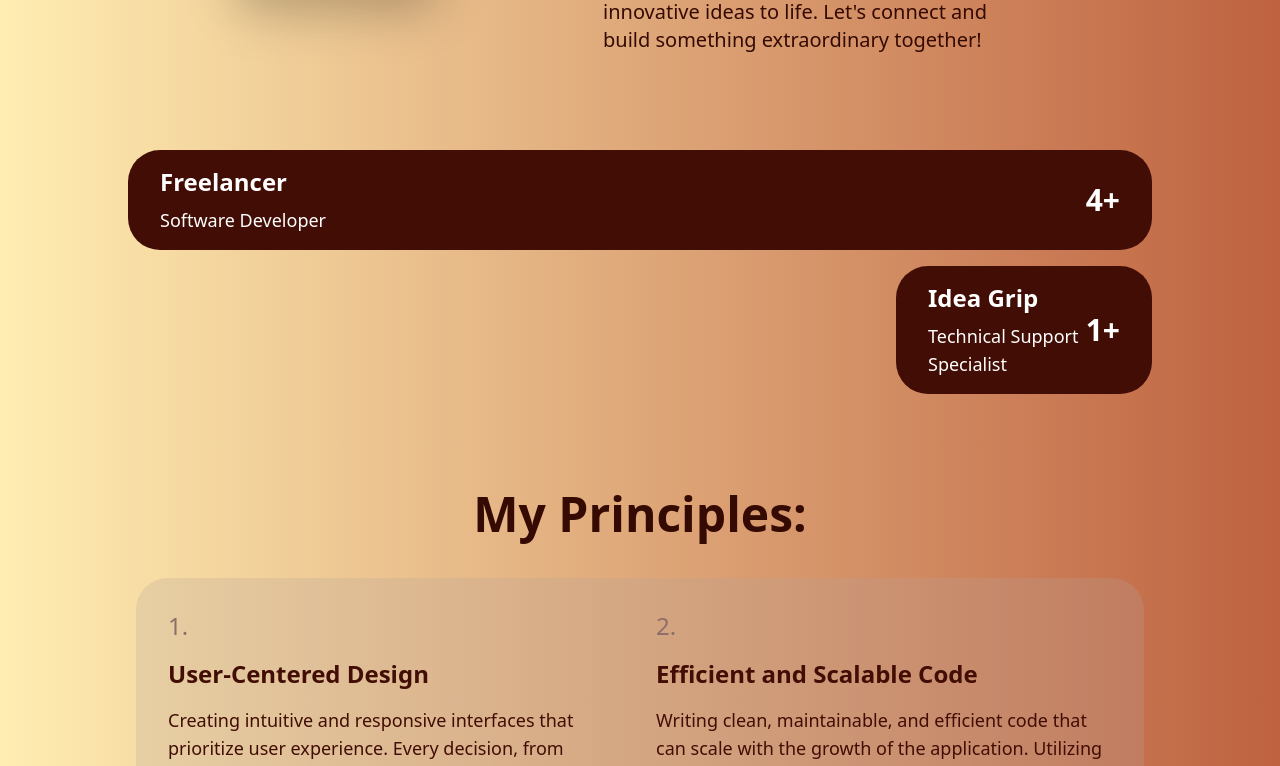
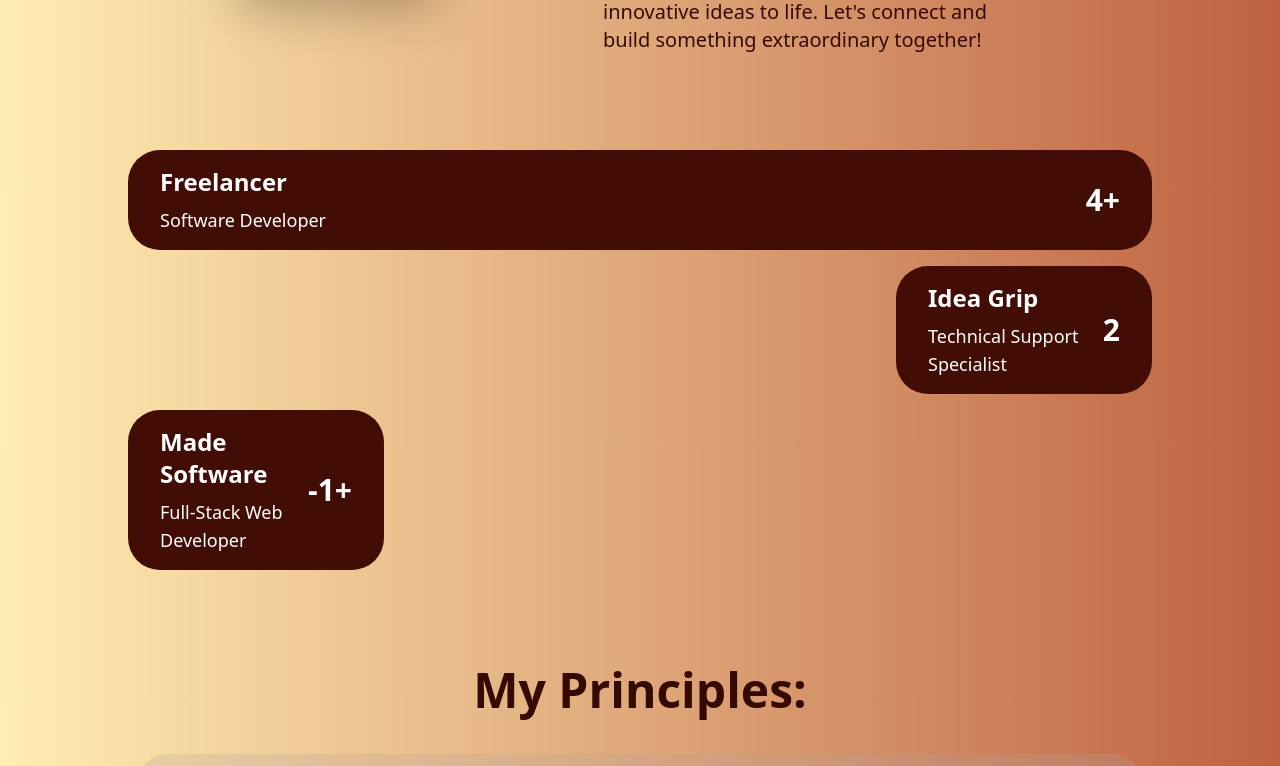
Before and after one commit to Ale-1508/portfolio, a Next.js app: page /about in a window 1280 px wide. Shown: the part 574-1340 px from the top of the page. Built offline with nearby package versions, Linux system fonts and the light colour scheme.

Commit message:
ADD new experience

```diff
--- a/src/app/experience/data/experiences.ts
+++ b/src/app/experience/data/experiences.ts
@@ -1,6 +1,6 @@
 export interface ExperiencePeriod {
-  start:Date
-  end?:Date // if date is null it means the experience is onGoing
+  start: Date
+  end?: Date // if date is null it means the experience is onGoing
 }
 
 export interface WorkExperiences {
@@ -25,7 +25,7 @@ export const workExperiences: WorkExperiences[] = [
     innovative and high-quality solutions.
     `,
     period: {
-      start:new Date(2020, 8, 1)
+      start: new Date(2020, 8, 1)
     },
     achievements: [
       `Developed a comprehensive dashboard application using Python to manage over 1,000
@@ -50,7 +50,8 @@ export const workExperiences: WorkExperiences[] = [
     ensuring a smooth and efficient user experience.
     `,
     period: {
-      start:new Date(2023, 6, 1)
+      start: new Date(2023, 6, 1),
+      end: new Date(2025, 1, 2)
     },
     achievements: [
       `Optimized software download process, achieving a 62.5% reduction in time by
@@ -67,4 +68,31 @@ export const workExperiences: WorkExperiences[] = [
       software-related issues for over 100 customers ensuring optimal user satisfaction.`,
     ]
   },
+  {
+    id: 3,
+    company: "Made Software",
+    role: "Full-Stack Web Developer",
+    description: `
+    The company provides a comprehensive web application solution specifically designed for glassworking companies,
+    streamlining essential processes such as order management, production planning, and invoicing.
+    The software is meticulously crafted to enhance operational efficiency and optimize workflow within the glassworking industry.
+
+    In addition, the platform seamlessly integrates with industry-leading software
+    developed by a major international player in the flat glassworking sector.
+    This integration ensures compatibility, scalability, and added value for clients,
+    empowering them to leverage cutting-edge technology to meet their business needs.
+    `,
+    period: {
+      start: new Date(2025, 1, 2)
+    },
+    achievements: [
+      `Enhanced Accessibility and Efficiency: Implemented a text-to-speech service with multilingual support,
+      significantly improving accessibility for users and reducing
+      the time required to transition order data from paper to digital systems.`,
+      `Streamlined License Management: Developed a comprehensive license management system
+      to efficiently handle various license types, ensuring seamless operations and improved scalability.`,
+      `Empowered End-Users: Designed and built a robust module enabling customers of the client to independently
+      create and manage their own orders, enhancing user autonomy and satisfaction.`,
+    ]
+  },
 ]
--- a/src/app/experience/page.tsx
+++ b/src/app/experience/page.tsx
@@ -21,7 +21,7 @@ const ShowcaseScreenBody = () => {
   }, [])
 
   return (
-    <Layout currentPath="" className="mx-8 sm:mx-16 md:mx-24 lg:mx-32 gap-4 mb-16">
+    <Layout currentPath="" className="mx-4 sm:mx-16 md:mx-24 lg:mx-32 gap-4 mb-16">
         <div className={`
           flex flex-col gap-16 justify-center items-center
           transition-transform duration-500 ease-out ${isVisible ? 'translate-y-0 opacity-100' : '-translate-y-10 opacity-0'}
```
